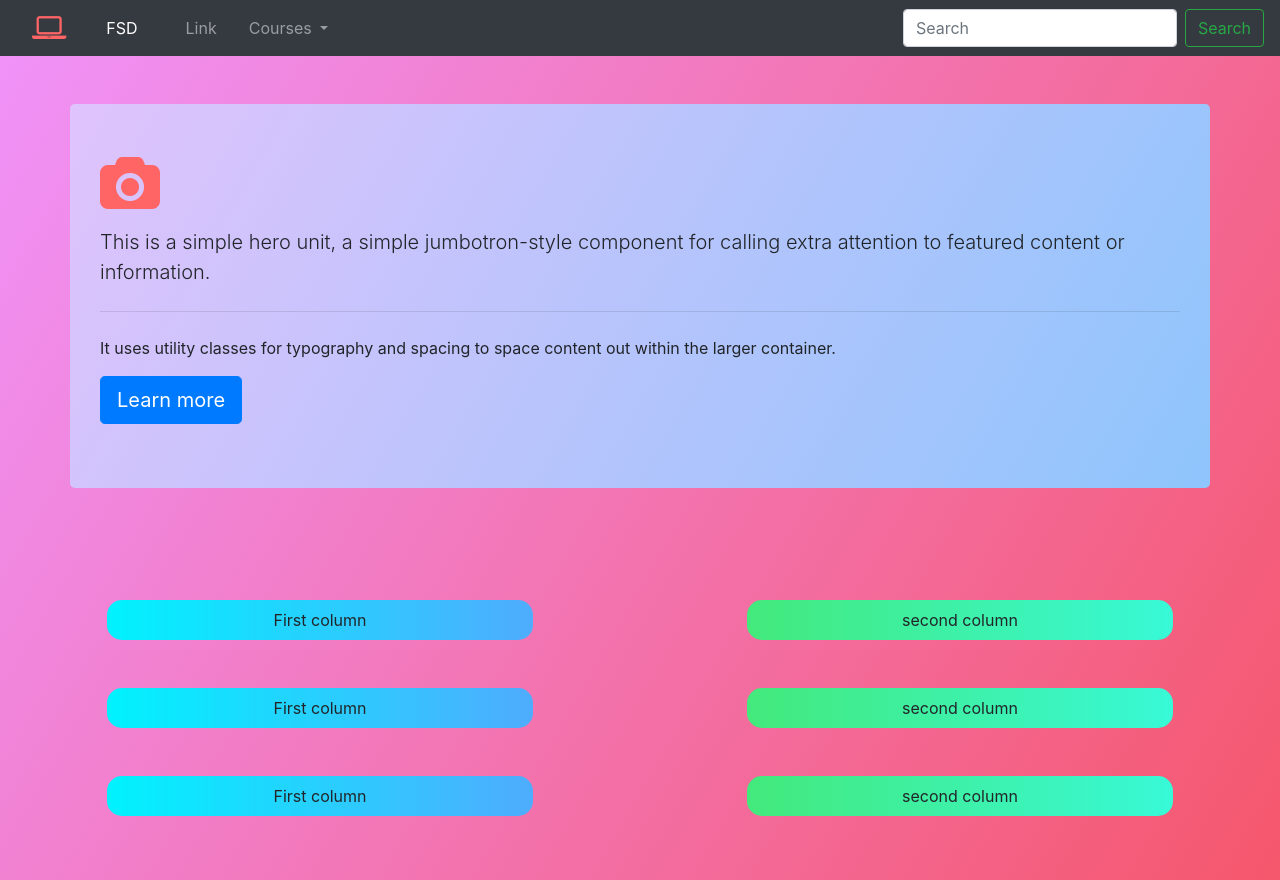
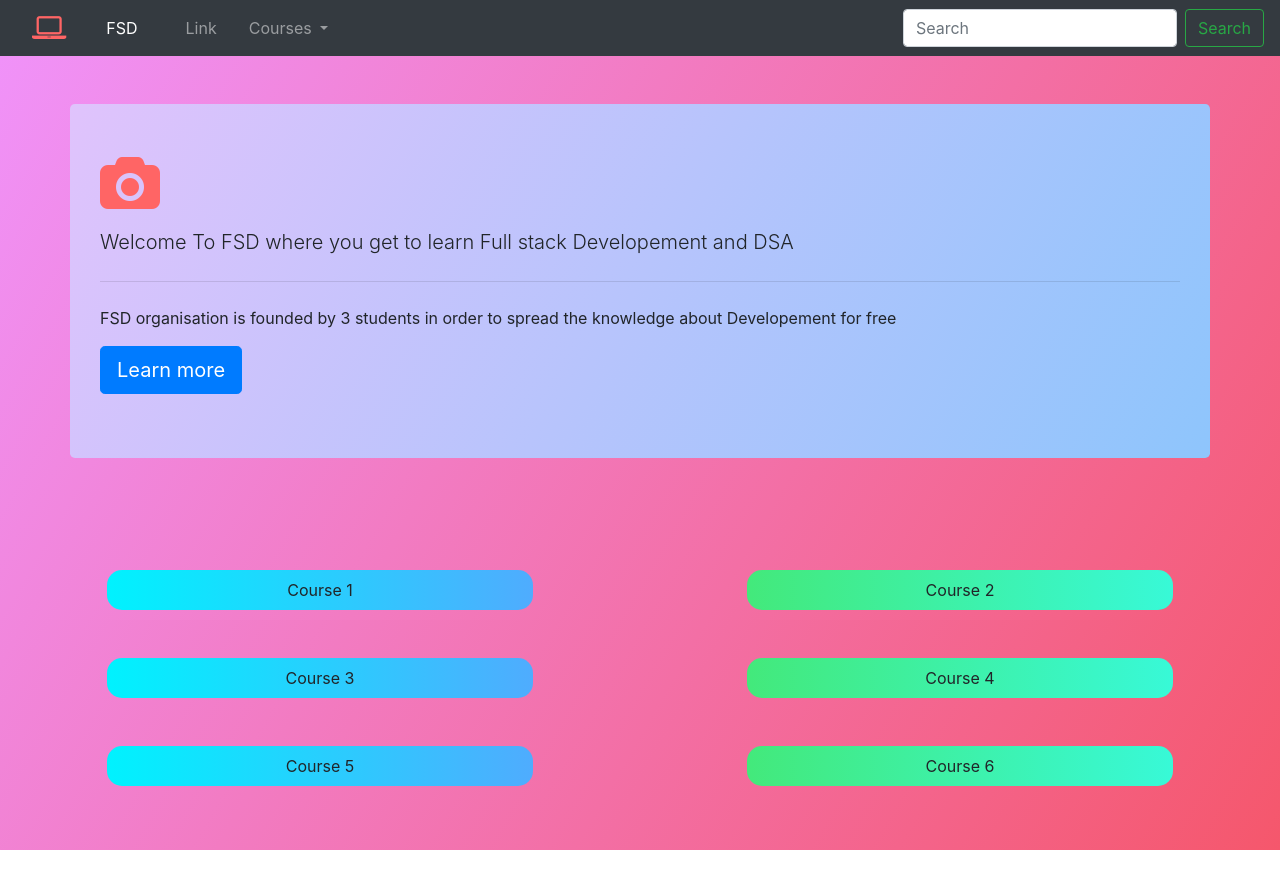
Before and after one commit to Nishanthartham/FSD-Assignment-1, a plain HTML site: page index.html in a window 1280 px wide. After the commit the page ends 850 px from the top, so only its background shows below. Drawn offline with nearby package versions, Linux system fonts and the light colour scheme.

Commit message:
Added favicon

```diff
--- a/index.html
+++ b/index.html
@@ -4,9 +4,12 @@
     <meta charset="UTF-8">
     <meta http-equiv="X-UA-Compatible" content="IE=edge">
     <meta name="viewport" content="width=device-width, initial-scale=1.0">
-    <title>Document</title>
-
-
+    <title>Full Stack</title>
+    <link rel="apple-touch-icon" sizes="180x180" href="assets/fav/apple-touch-icon.png">
+<link rel="icon" type="image/png" sizes="32x32" href="assets/fav/favicon-32x32.png">
+<link rel="icon" type="image/png" sizes="16x16" href="assets/fav/favicon-16x16.png">
+<link rel="manifest" href="assets/fav/site.webmanifest">
+    <link rel="icon" href="/assets/fav/favicon.ico" >
     <link rel="stylesheet" href="https://cdn.jsdelivr.net/npm/bootstrap@4.0.0/dist/css/bootstrap.min.css" integrity="sha384-Gn5384xqQ1aoWXA+058RXPxPg6fy4IWvTNh0E263XmFcJlSAwiGgFAW/dAiS6JXm" crossorigin="anonymous">
     <link rel="stylesheet" href="https://cdnjs.cloudflare.com/ajax/libs/font-awesome/4.7.0/css/font-awesome.min.css">
     <link rel="stylesheet" href="style.css">
@@ -56,9 +59,9 @@
         <h1 class="display-4">
           <i class="fa fa-solid fa-camera"></i></i>
         </h1>
-        <p class="lead">This is a simple hero unit, a simple jumbotron-style component for calling extra attention to featured content or information.</p>
+        <p class="lead">Welcome To FSD where you get to learn Full stack Developement and DSA</p>
         <hr class="my-4">
-        <p>It uses utility classes for typography and spacing to space content out within the larger container.</p>
+        <p>FSD organisation is founded by 3 students in order to spread the knowledge about Developement for free</p>
         <p class="lead">
           <a class="btn btn-primary btn-lg" href="#" role="button">Learn more</a>
         </p>
@@ -67,26 +70,26 @@
 
         <div class="row justify-content-around   my-5">
           <div class="col-4 left text-center py-2">
-            First column
+            Course 1
           </div>
           <div class="col-4 right text-center py-2">
-            second column
+            Course 2
           </div>
         </div>
         <div class="row justify-content-around   my-5">
           <div class="col-4 left text-center py-2">
-            First column
+            Course 3
           </div>
           <div class="col-4 right text-center py-2">
-            second column
+            Course 4
           </div>
         </div>
         <div class="row justify-content-around   my-5">
           <div class="col-4 left text-center py-2">
-            First column
+            Course 5
           </div>
           <div class="col-4 right text-center py-2">
-            second column
+            Course 6
           </div>
         </div>
 
```
Also changed, not shown: assets/fav/android-chrome-192x192.png (added), assets/fav/android-chrome-512x512.png (added), assets/fav/apple-touch-icon.png (added), assets/fav/favicon-16x16.png (added), assets/fav/favicon-32x32.png (added), assets/fav/favicon.ico (added), assets/fav/site.webmanifest (added), assets/icon.png (added), 3 other files.
